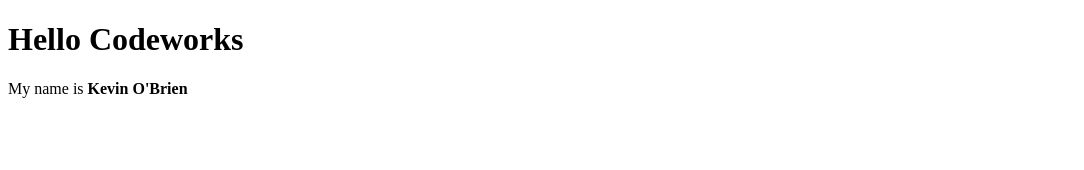
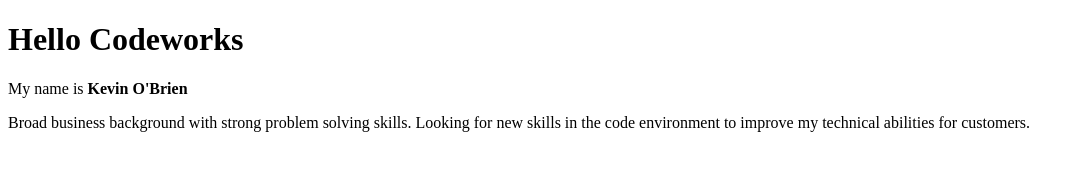
Before and after one commit to kobrien23/day-1, a plain HTML site: page index.html in a window 1280 px wide. Shown: the whole page, without its empty margins (0-1084 px from the left). Drawn offline with Linux system fonts and the light colour scheme.

Commit message:
personal bio

```diff
--- a/index.html
+++ b/index.html
@@ -9,6 +9,7 @@
 
 <p>My name is <strong>Kevin O'Brien</strong></p>
 
+<p>Broad business background with strong problem solving skills.  Looking for new skills in the code environment to improve my technical abilities for customers.</p>
 
 </body>
 </html>
```
